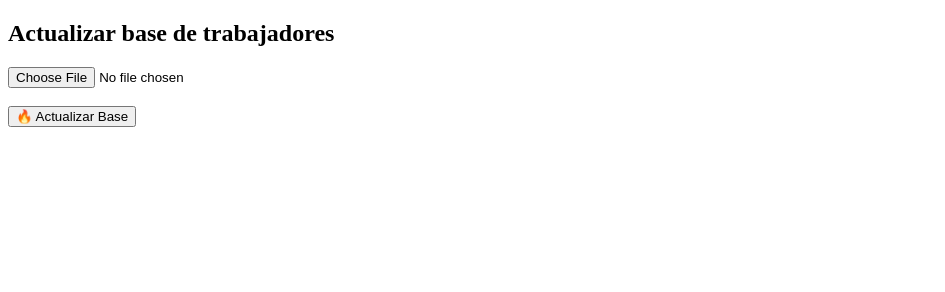
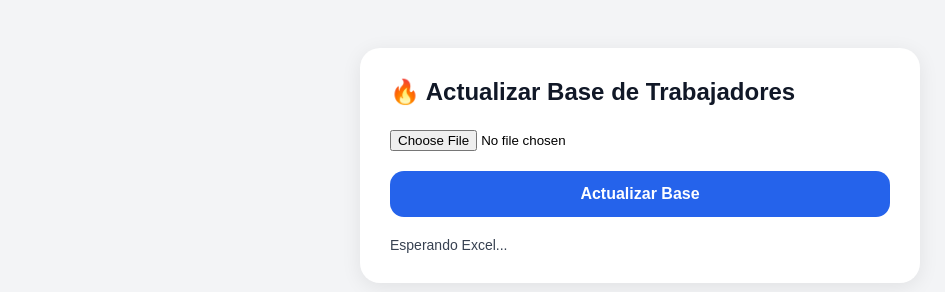
Before and after one commit to agrot0782-lang/lista_trabajadores_terraflux, a plain HTML site: page index.html in a window 1280 px wide. Shown: the whole page, without its empty margins (0-945 px from the left). Drawn offline with Linux system fonts and the light colour scheme.

Commit message:
Update index.html

```diff
--- a/index.html
+++ b/index.html
@@ -1,99 +1,305 @@
 <!DOCTYPE html>
 <html lang="es">
 <head>
+
 <meta charset="UTF-8">
+
 <title>Actualizar Base de Trabajadores</title>
 
+<!-- XLSX -->
 <script src="https://cdnjs.cloudflare.com/ajax/libs/xlsx/0.18.5/xlsx.full.min.js"></script>
 
-<!-- Firebase -->
+<!-- FIREBASE -->
 <script src="https://www.gstatic.com/firebasejs/8.10.1/firebase-app.js"></script>
 <script src="https://www.gstatic.com/firebasejs/8.10.1/firebase-database.js"></script>
+
+<style>
+
+body{
+
+    font-family:Arial, sans-serif;
+
+    background:#f3f4f6;
+
+    padding:40px;
+
+}
+
+.box{
+
+    background:white;
+
+    max-width:500px;
+
+    margin:auto;
+
+    padding:30px;
+
+    border-radius:20px;
+
+    box-shadow:
+    0 4px 20px rgba(0,0,0,0.08);
+
+}
+
+h2{
+
+    margin-top:0;
+
+    margin-bottom:24px;
+
+    color:#111827;
+
+}
+
+input{
+
+    width:100%;
+
+    margin-bottom:20px;
+
+}
+
+button{
+
+    width:100%;
+
+    border:none;
+
+    background:#2563eb;
+
+    color:white;
+
+    padding:14px;
+
+    border-radius:14px;
+
+    font-size:16px;
+
+    font-weight:600;
+
+    cursor:pointer;
+
+    transition:0.2s;
+
+}
+
+button:hover{
+
+    transform:translateY(-2px);
+
+    background:#1d4ed8;
+
+}
+
+.status{
+
+    margin-top:20px;
+
+    font-size:14px;
+
+    color:#374151;
+
+}
+
+</style>
+
 </head>
 
 <body>
 
-<h2>Actualizar base de trabajadores</h2>
+<div class="box">
 
-<input type="file" id="excel"><br><br>
-<button onclick="actualizarBase()">🔥 Actualizar Base</button>
+    <h2>
+        🔥 Actualizar Base de Trabajadores
+    </h2>
+
+    <input
+    type="file"
+    id="excel">
+
+    <button onclick="actualizarBase()">
+        Actualizar Base
+    </button>
+
+    <div
+    class="status"
+    id="status">
+        Esperando Excel...
+    </div>
+
+</div>
 
 <script>
 
-// 🔥 CONFIG FIREBASE
+// 🔥 FIREBASE
 var firebaseConfig = {
+
     apiKey: "AIzaSyDz4RqKjSJxB0F5eP4RzajQtW94cPXmpSg",
+
     authDomain: "data-b6691.firebaseapp.com",
+
     projectId: "data-b6691",
+
     storageBucket: "data-b6691.firebasestorage.app",
+
     messagingSenderId: "932857865624",
+
     appId: "1:932857865624:web:20408d56e0a821aae737ed",
+
     measurementId: "G-G16TH0Y127"
+
 };
 
 firebase.initializeApp(firebaseConfig);
+
 var db = firebase.database();
 
 let datosExcel = [];
 
-// 📂 Cargar Excel
-document.getElementById('excel').addEventListener('change', function(e){
+// 🔥 CARGAR EXCEL
+document
+.getElementById("excel")
+.addEventListener("change", function(e){
 
     const file = e.target.files[0];
+
     const reader = new FileReader();
 
     reader.onload = function(e){
-        const data = new Uint8Array(e.target.result);
-        const workbook = XLSX.read(data, {type: 'array'});
-        const sheet = workbook.Sheets[workbook.SheetNames[0]];
 
-        datosExcel = XLSX.utils.sheet_to_json(sheet);
+        const data =
+        new Uint8Array(e.target.result);
 
-        alert("✅ Excel cargado, ahora puedes actualizar");
+        const workbook =
+        XLSX.read(data,{
+            type:'array'
+        });
+
+        const sheet =
+        workbook.Sheets[
+            workbook.SheetNames[0]
+        ];
+
+        // 🔥 EMPEZAR DESDE FILA 3
+        datosExcel =
+        XLSX.utils.sheet_to_json(sheet,{
+
+            range:2
+
+        });
+
+        console.log(datosExcel);
+
+        document
+        .getElementById("status")
+        .innerText =
+        "✅ Excel cargado correctamente";
+
     };
 
     reader.readAsArrayBuffer(file);
+
 });
 
-// 🔥 BOTÓN ACTUALIZAR
+// 🔥 ACTUALIZAR BASE
 function actualizarBase(){
 
     if(datosExcel.length === 0){
-        alert("⚠️ Primero carga un Excel");
+
+        alert(
+            "⚠️ Primero carga un Excel"
+        );
+
         return;
+
     }
 
-    if(!confirm("⚠️ Esto borrará toda la base y la volverá a cargar. ¿Continuar?")){
+    if(!confirm(
+        "⚠️ Esto borrará la base actual y cargará la nueva. ¿Continuar?"
+    )){
+
         return;
+
     }
 
-    // 🧹 borrar base
-    db.ref("trabajadores").remove().then(() => {
+    // 🔥 LIMPIAR BASE
+    db.ref("trabajadores")
+    .remove()
 
-        console.log("Base limpia");
+    .then(()=>{
 
-        // 🚀 subir datos
+        console.log(
+            "🔥 Base eliminada"
+        );
+
+        // 🔥 SUBIR DATOS
         datosExcel.forEach(trabajador => {
 
-            let id = trabajador.id;
+            let LEGAJO =
+            trabajador["LEGAJO"];
 
-            db.ref("trabajadores/" + id).set({
-                nombre: trabajador.nombres,
-                apellido_paterno: trabajador.apellido_paterno,
-                apellido_materno: trabajador.apellido_materno,
-                sexo: trabajador.sexo,
-                fecha_ingreso: trabajador.fecha_ingreso,
-                fecha_reingreso: trabajador.fecha_reingreso,
-                fecha_cese: trabajador.fecha_cese,
-                motivo_cese: trabajador.motivo_cese,
-                observaciones: trabajador.observaciones,
-                zona: trabajador.zona_procedencia,
-                estado: trabajador.estado
+            if(!LEGAJO) return;
+
+            db.ref(
+                "trabajadores/" + LEGAJO
+            ).set({
+
+                nombre:
+                trabajador["NOMBRES"] || "",
+
+                apellido_paterno:
+                trabajador["APELLIDO PATERNO"] || "",
+
+                apellido_materno:
+                trabajador["APELLIDO MATERNO"] || "",
+
+                sexo:
+                trabajador["SEXO"] || "",
+
+                fecha_ingreso:
+                trabajador["FECHA INGRESO"] || "",
+
+                fecha_reingreso:
+                trabajador["FECHA REINGRESO"] || "",
+
+                fecha_cese:
+                trabajador["FECHA CESE"] || "",
+
+                motivo_cese:
+                trabajador["MOTIVO CESE"] || "",
+
+                observaciones:
+                trabajador["OBSERVACIONES"] || "",
+
+                zona:
+                trabajador["ZONA PROCEDENCIA"] || "",
+
+                estado:
+                trabajador["ESTADO"] || ""
+
             });
 
         });
 
-        alert("🔥 Base actualizada correctamente");
+        alert(
+            "🔥 Base actualizada correctamente"
+        );
+
+        document
+        .getElementById("status")
+        .innerText =
+        "🔥 Base actualizada correctamente";
+
+    })
+
+    .catch(error => {
+
+        console.error(error);
+
+        alert(
+            "❌ Error al actualizar"
+        );
 
     });
 
```
Lines whose indentation alone changed are shown as unchanged.
